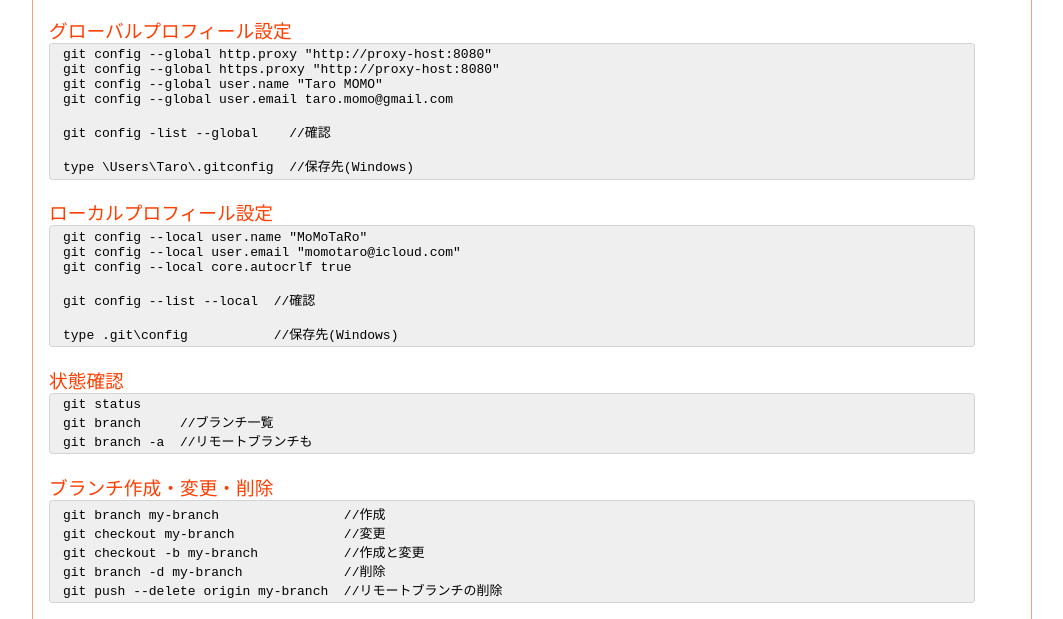
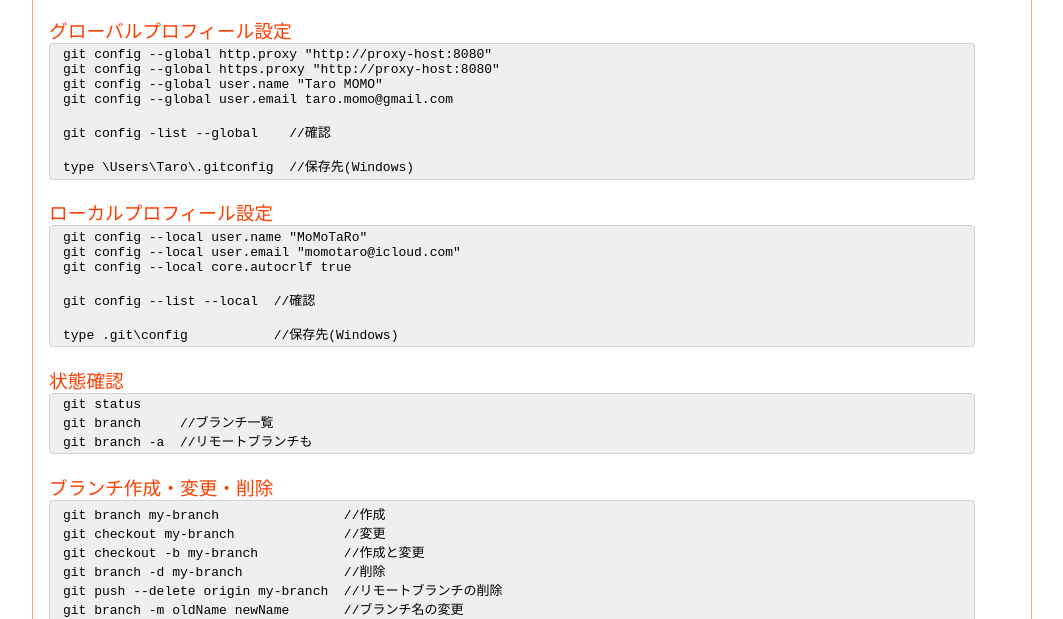
Before and after one commit to morimoto-hiroshi/pages, a plain HTML site: page docs/index.html in a window 1280 px wide. Shown: the part 160-779 px from the top of the page, without its empty margins (108-1171 px from the left). Drawn offline with Linux system fonts and the light colour scheme.

Commit message:
ブランチ名変更を追記

```diff
--- a/docs/index.html
+++ b/docs/index.html
@@ -57,6 +57,8 @@
                 git checkout -b my-branch           //作成と変更
                 git branch -d my-branch             //削除
                 git push --delete origin my-branch  //リモートブランチの削除
+                git branch -m oldName newName       //ブランチ名の変更
+                git branch -m newName               //カレントブランチ名の変更
             </blockquote>
 
             <h3>ステージング、コミット</h3>
```
